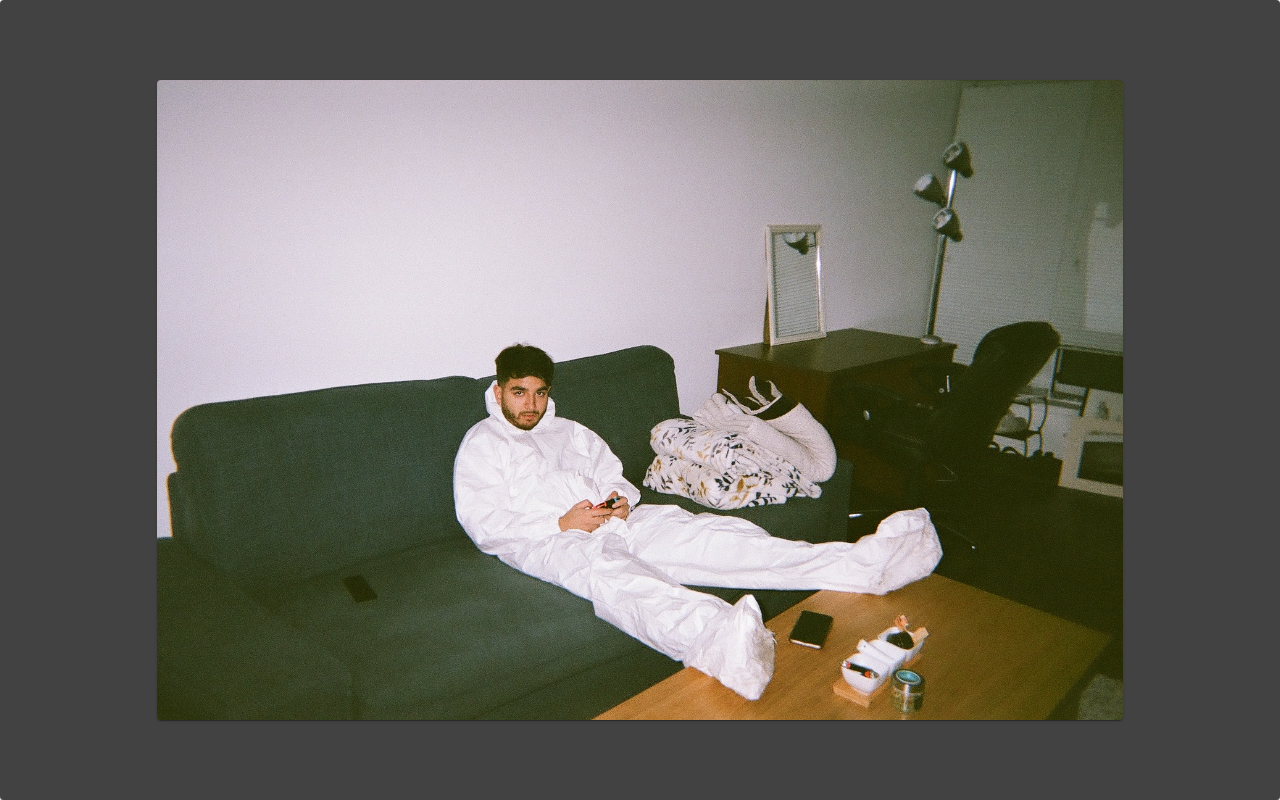
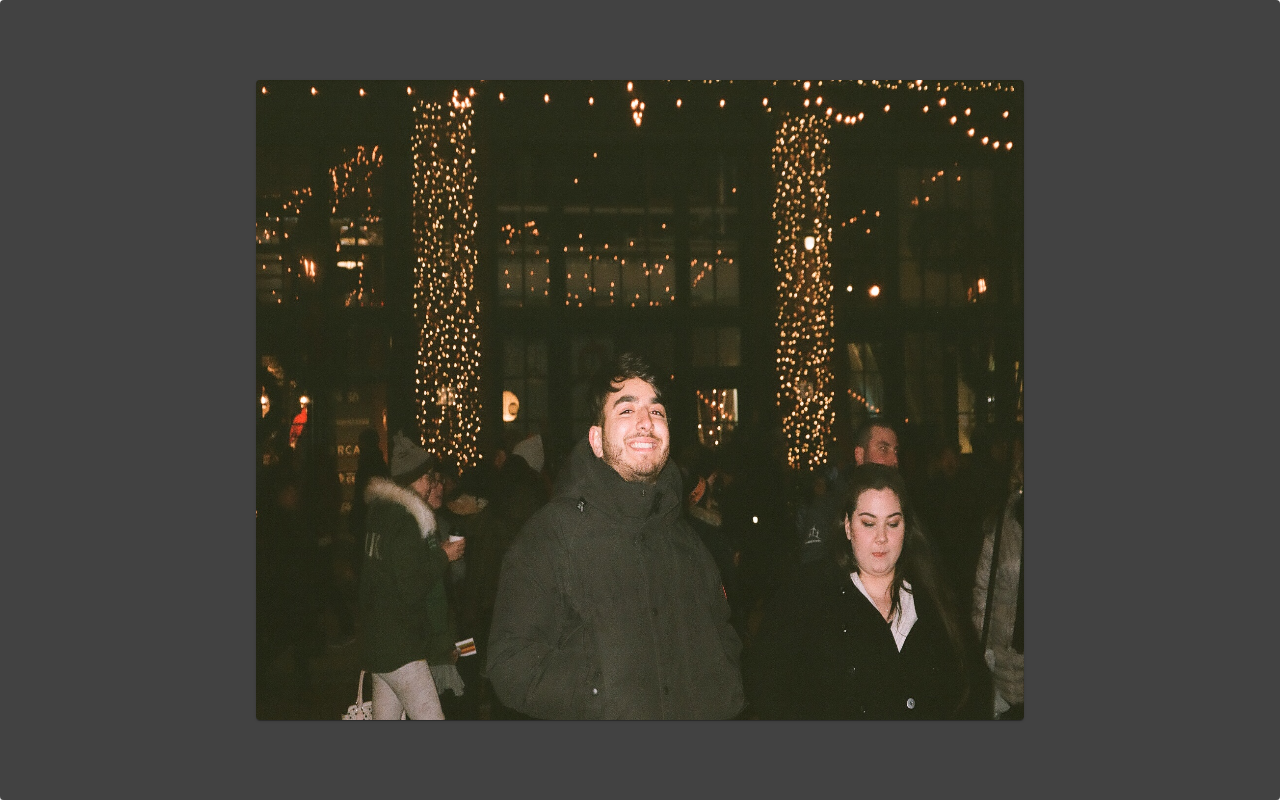
Before and after one commit to arms1997/personal-website, a React (Create React App) app: page / in a window 1280 px wide. Built offline with nearby package versions, Linux system fonts and the light colour scheme.

Commit message:
using flipcard here

```diff
--- a/src/components/Landing.jsx
+++ b/src/components/Landing.jsx
@@ -1,7 +1,9 @@
-import { Card, makeStyles } from "@material-ui/core";
+import { makeStyles } from "@material-ui/core";
 import { useSpring, animated } from "react-spring";
 
-import landingPhoto from "../assets/landing_photo.jpeg";
+import FlipCard from "./FlipCard/FlipCard";
+import Front from "./FlipCard/Front";
+import Back from "./FlipCard/Back";
 
 const useStyles = makeStyles({
   root: {
@@ -11,12 +13,6 @@ const useStyles = makeStyles({
     width: "100vw",
     height: "100vh",
   },
-  card: {
-    height: "80%",
-  },
-  img: {
-    height: "100%",
-  },
 });
 
 const Landing = () => {
@@ -25,13 +21,7 @@ const Landing = () => {
 
   return (
     <animated.div className={classes.root} style={props}>
-      <Card className={classes.card}>
-        <img
-          className={classes.img}
-          src={landingPhoto}
-          alt={landingPhoto}
-        ></img>
-      </Card>
+      <FlipCard front={Front} back={Back} />
     </animated.div>
   );
 };
```
